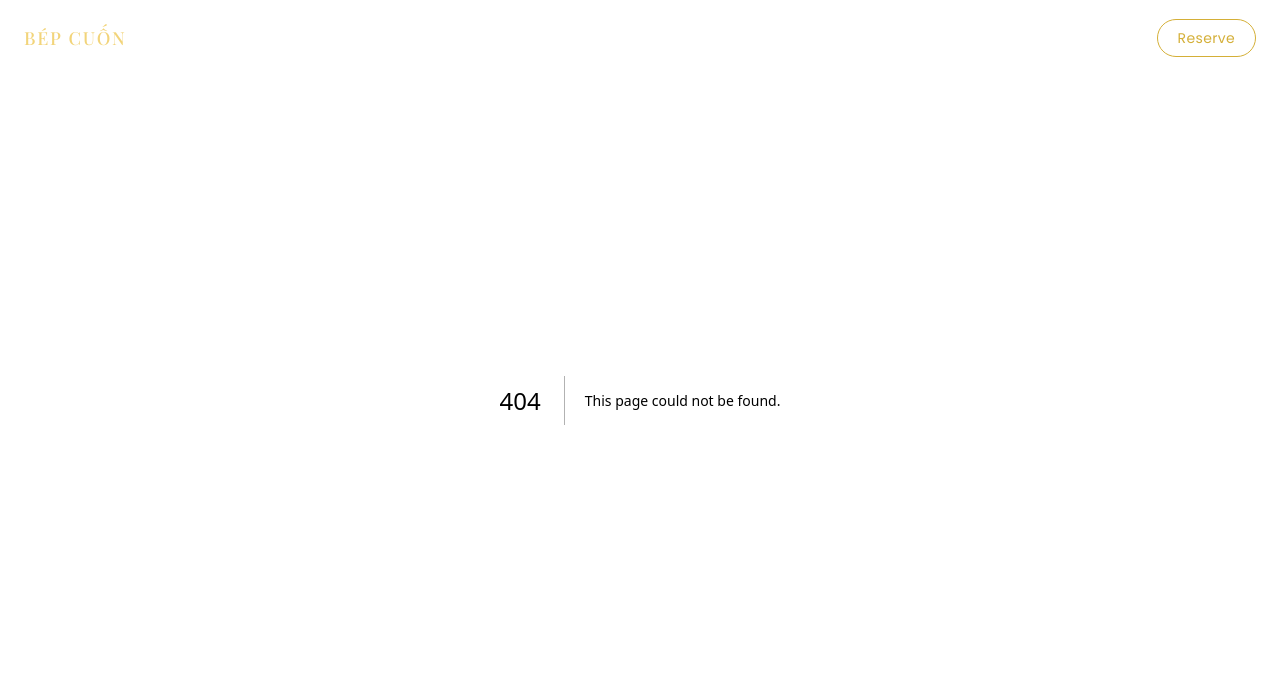
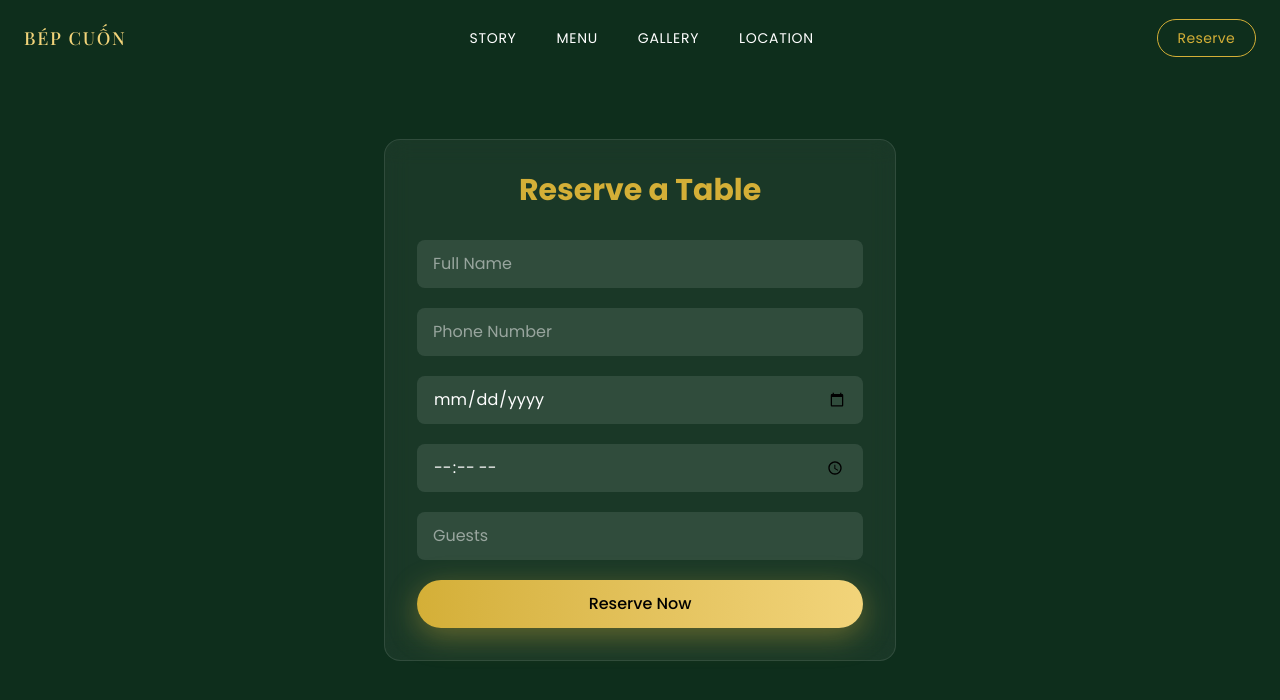
Before and after one commit to pavsumin/bep-cuon-restaurant, a Next.js app: page /reserve in a window 1280 px wide. Before the commit this address had no page. Shown: the top 700 px of the page. Built offline with nearby package versions, Linux system fonts and the light colour scheme.

Commit message:
Reserve form + backend are ready

```diff
--- /dev/null
+++ b/app/api/reservation/route.ts
@@ -0,0 +1,43 @@
+export const runtime = 'nodejs'
+
+import { google } from 'googleapis'
+import { NextResponse } from 'next/server'
+
+export async function POST(req: Request) {
+	try {
+		const body = await req.json()
+
+		const auth = new google.auth.JWT({
+			email: process.env.GOOGLE_CLIENT_EMAIL,
+			key: process.env.GOOGLE_PRIVATE_KEY?.replace(/\\n/g, '\n'),
+			scopes: ['https://www.googleapis.com/auth/spreadsheets'],
+		})
+
+		const sheets = google.sheets({ version: 'v4', auth })
+
+		await sheets.spreadsheets.values.append({
+			spreadsheetId: process.env.GOOGLE_SHEET_ID,
+			range: 'Sheet1!A:F',
+			valueInputOption: 'USER_ENTERED',
+			requestBody: {
+				values: [
+					[
+						new Date().toISOString(),
+						body.name,
+						body.phone,
+						body.date,
+						body.time,
+						body.guests,
+					],
+				],
+			},
+		})
+
+		return NextResponse.json({ success: true })
+	} catch (error) {
+		const message = error instanceof Error ? error.message : 'Unknown error'
+
+		console.error('GOOGLE ERROR:', error)
+		return NextResponse.json({ error: message }, { status: 500 })
+	}
+}
--- /dev/null
+++ b/app/reserve/page.tsx
@@ -0,0 +1,130 @@
+'use client'
+
+import { useState } from 'react'
+
+export default function ReservePage() {
+	const [loading, setLoading] = useState(false)
+	const [success, setSuccess] = useState(false)
+	const [error, setError] = useState(false)
+
+	async function handleSubmit(e: React.FormEvent<HTMLFormElement>) {
+		e.preventDefault()
+
+		const form = e.currentTarget // ✅ сохраняем ДО await
+		setLoading(true)
+		setSuccess(false)
+		setError(false)
+
+		const formData = new FormData(form)
+
+		const data = {
+			name: formData.get('name'),
+			phone: formData.get('phone'),
+			date: formData.get('date'),
+			time: formData.get('time'),
+			guests: formData.get('guests'),
+		}
+
+		try {
+			const res = await fetch('/api/reservation', {
+				method: 'POST',
+				headers: { 'Content-Type': 'application/json' },
+				body: JSON.stringify(data),
+			})
+
+			if (!res.ok) throw new Error('Failed')
+
+			setSuccess(true)
+			form.reset() // ✅ теперь безопасно
+		} catch (err) {
+			console.error(err)
+			setError(true)
+		} finally {
+			setLoading(false)
+		}
+	}
+
+	return (
+		<main className='min-h-screen bg-[#0e2e1c] text-white flex items-center justify-center px-6 py-34'>
+			<div className='w-full max-w-lg bg-white/5 border border-white/10 rounded-2xl p-8 backdrop-blur-md'>
+				<h1 className='text-3xl font-bold text-[#d4af37] mb-8 text-center'>
+					Reserve a Table
+				</h1>
+
+				<form onSubmit={handleSubmit} className='space-y-5'>
+					<input
+						name='name'
+						required
+						placeholder='Full Name'
+						className='w-full px-4 py-3 bg-white/10 rounded-lg outline-none focus:ring-2 focus:ring-[#d4af37]'
+					/>
+
+					<input
+						name='phone'
+						required
+						placeholder='Phone Number'
+						className='w-full px-4 py-3 bg-white/10 rounded-lg outline-none focus:ring-2 focus:ring-[#d4af37]'
+					/>
+
+					<input
+						type='date'
+						name='date'
+						required
+						className='w-full px-4 py-3 bg-white/10 rounded-lg outline-none focus:ring-2 focus:ring-[#d4af37]'
+					/>
+
+					<input
+						type='time'
+						name='time'
+						required
+						className='w-full px-4 py-3 bg-white/10 rounded-lg outline-none focus:ring-2 focus:ring-[#d4af37]'
+					/>
+
+					<input
+						type='number'
+						name='guests'
+						required
+						min={1}
+						placeholder='Guests'
+						className='w-full px-4 py-3 bg-white/10 rounded-lg outline-none focus:ring-2 focus:ring-[#d4af37]'
+					/>
+
+					<button
+						type='submit'
+						disabled={loading}
+						className='
+              w-full
+              px-8 py-3
+              bg-gradient-to-r from-[#d4af37] to-[#f2d47a]
+              text-black
+              rounded-full
+              shadow-[0_8px_30px_rgba(212,175,55,0.4)]
+              hover:brightness-110
+              hover:scale-101
+							cursor-pointer
+              transition-all
+              duration-300
+              font-medium
+              disabled:opacity-50
+              disabled:cursor-not-allowed
+            '
+					>
+						{loading ? 'Sending...' : 'Reserve Now'}
+					</button>
+
+					{success && (
+						<p className='text-green-400 text-center mt-4'>
+							Reservation sent successfully!
+						</p>
+					)}
+
+					{error && (
+						<p className='text-red-400 text-center mt-4'>
+							Something went wrong. Please try again.
+						</p>
+					)}
+				</form>
+			</div>
+		</main>
+	)
+}
--- a/app/story/page.tsx
+++ b/app/story/page.tsx
@@ -120,7 +120,7 @@ export default function StoryPage() {
 
 					{/* Primary */}
 					<a
-						href='#book'
+						href='/reserve'
 						className='
               px-8 py-3
               bg-gradient-to-r from-[#d4af37] to-[#f2d47a]
--- a/components/Hero.tsx
+++ b/components/Hero.tsx
@@ -53,7 +53,7 @@ export default function Home() {
 
 					{/* Primary */}
 					<a
-						href='#book'
+						href='/reserve'
 						className='
               px-8 py-3
               bg-gradient-to-r from-[#d4af37] to-[#f2d47a]
--- a/components/Navbar.tsx
+++ b/components/Navbar.tsx
@@ -56,7 +56,7 @@ export default function Navbar() {
 					{/* Reservation Button */}
 					<div className='hidden md:block'>
 						<a
-							href='#book'
+							href='/reserve'
 							className='
                 px-5 py-2
                 border border-[#d4af37]
--- a/package.json
+++ b/package.json
@@ -9,6 +9,7 @@
     "lint": "eslint"
   },
   "dependencies": {
+    "googleapis": "^171.4.0",
     "next": "16.1.6",
     "react": "19.2.3",
     "react-dom": "19.2.3"
```
Also changed, not shown: 1 other file (tests, documents, lock files or other folders).
